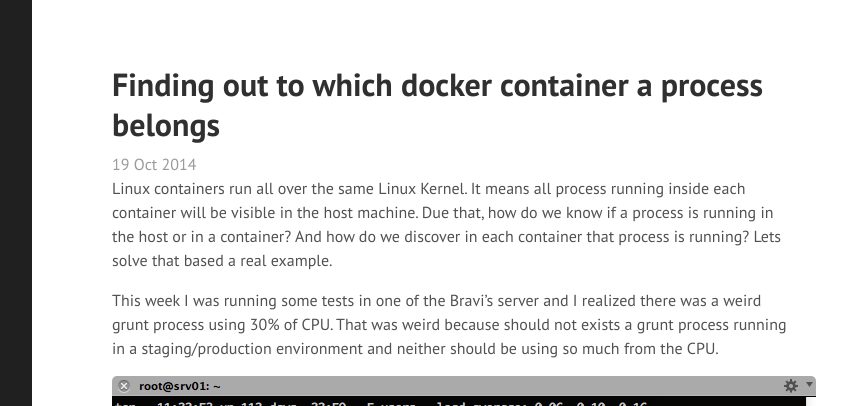
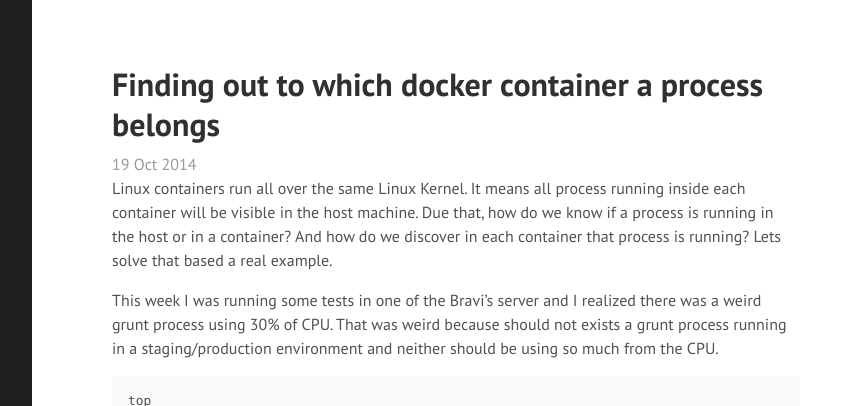
Before and after one commit to maxcnunes/maxcnunes.github.io, a Jekyll site: the page built from _posts/2014-10-19-finding-out-to-which-docker-container-a-process-belongs.md, in a window 1280 px wide and 1368 px high, cut to the strip 0-406 px from the top of the window. Shown: the whole strip, without its empty margins (256-1103 px from the left). Built offline with Jekyll 4.4.1, drawn with Linux system fonts in a browser that asks for light colours; Markdown is read by kramdown in place of the engine named in the settings; comment, search, counter and statistics services are not loaded.

Commit message:
adds top command

````diff
--- a/_posts/2014-10-19-finding-out-to-which-docker-container-a-process-belongs.md
+++ b/_posts/2014-10-19-finding-out-to-which-docker-container-a-process-belongs.md
@@ -12,6 +12,10 @@ Linux containers run all over the same Linux Kernel. It means all process runnin
 
 This week I was running some tests in one of the Bravi's server and I realized there was a weird grunt process using 30% of CPU. That was weird because should not exists a grunt process running in a staging/production environment and neither should be using so much from the CPU.
 
+```bash
+top
+```
+
 ![](/assets/top-grunt.png)
 
 Running this command `ps -axfo pid,uname,cmd` I got the full list of process running in that machine. In this list I could find that process with id equals to `2973` and its top parent process.
````
